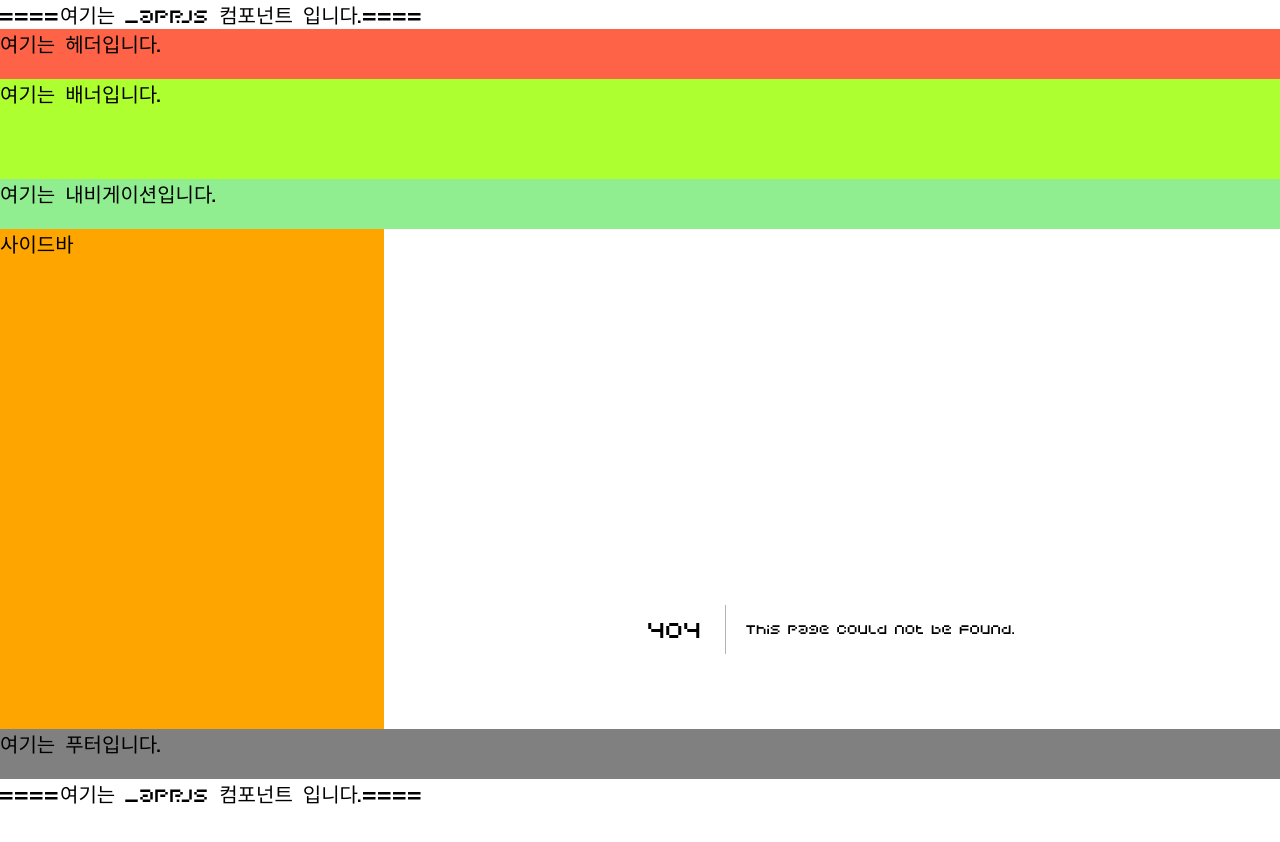
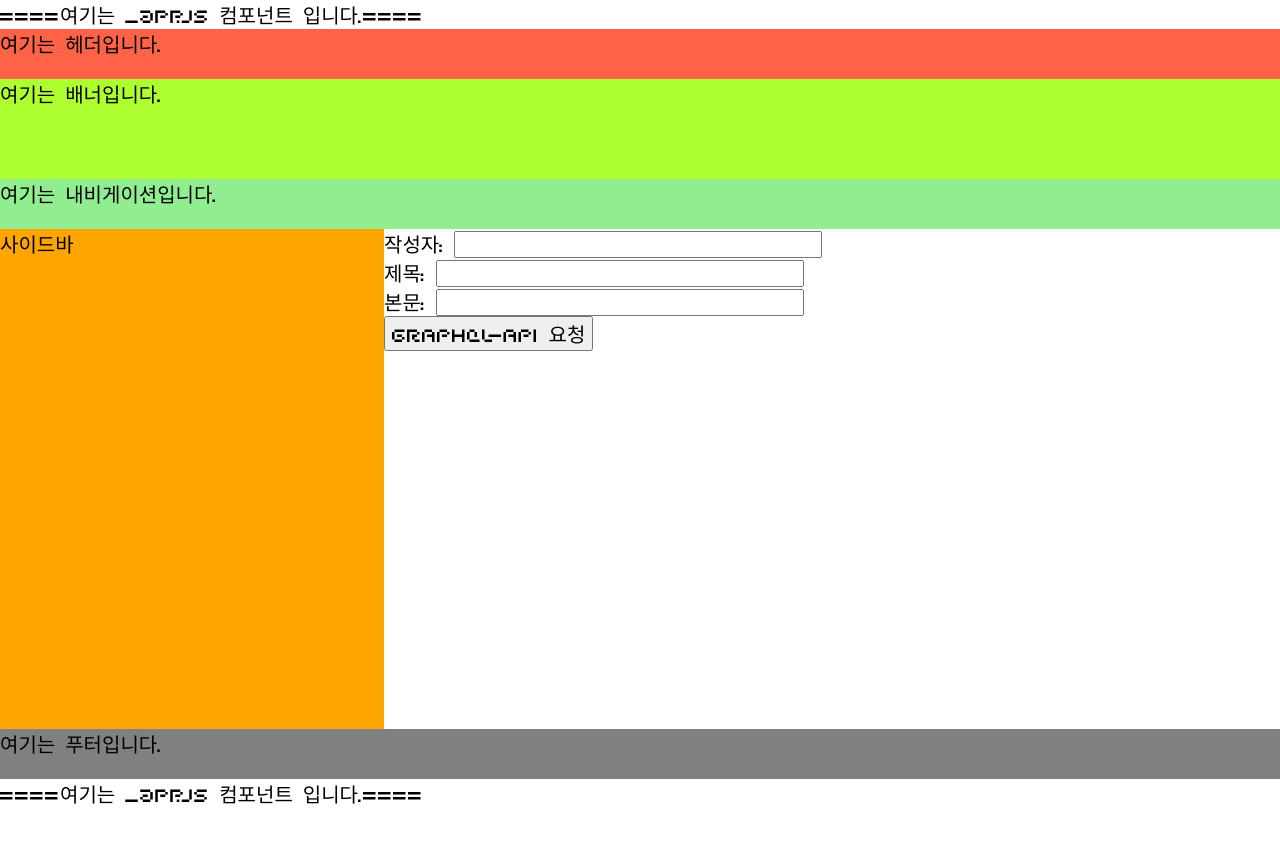
Before and after one commit to Jung-Hwi-Hak/InflearnReact, a Next.js app: page /section16/16-03-inputs-refactoring/01-before in a window 1280 px wide. Before the commit this address had no page. Shown: the top 842 px of the page. After the commit the page ends 808 px from the top, so only its background shows below. Built offline with nearby package versions, Linux system fonts and the light colour scheme.

Commit message:
스프레드를 이용한 리펙토링

```diff
--- /dev/null
+++ b/pages/section16/16-03-inputs-refactoring/01-before.tsx
@@ -0,0 +1,66 @@
+import { useMutation, gql } from "@apollo/client";
+import { useState } from "react";
+
+const myGraphqlSetting = gql`
+  mutation createBoard($writer: String, $title: String, $contents: String) {
+    createBoard(writer: $writer, title: $title, contents: $contents) {
+      _id
+      number
+      message
+    }
+  }
+`;
+
+export default function GraphqlMutationArgsPage(): JSX.Element {
+  const [myFunction] = useMutation(myGraphqlSetting);
+
+  /* useState 영역 */
+  const [writer, setWriter] = useState("");
+  const [title, setTitle] = useState("");
+  const [contents, setContents] = useState("");
+
+  /* 함수 영역 */
+
+  // 등록 함수
+  const onClickSubmit = async (): Promise<void> => {
+    const result = await myFunction({
+      // $ === variables
+      variables: {
+        writer: writer,
+        title: title,
+        contents: contents,
+      },
+    });
+    console.log(result);
+  };
+
+  // 작성자 함수
+  const onChangeWriter = (e) => {
+    setWriter(e.target.value);
+  };
+
+  // 제목 함수
+  const onChangeTitle = (e) => {
+    setTitle(e.target.value);
+  };
+
+  // 본문 함수
+  const onChangeContents = (e) => {
+    setContents(e.target.value);
+  };
+
+  return (
+    <div>
+      <div>
+        작성자: <input type="text" onChange={onChangeWriter} />
+      </div>
+      <div>
+        제목: <input type="text" onChange={onChangeTitle} />
+      </div>
+      <div>
+        본문: <input type="text" onChange={onChangeContents} />
+      </div>
+      <button onClick={onClickSubmit}>GRAPHQL-API 요청</button>
+    </div>
+  );
+}
```
Also changed, not shown: pages/section16/16-03-inputs-refactoring/02-after.tsx (added, +52 -0 lines).
